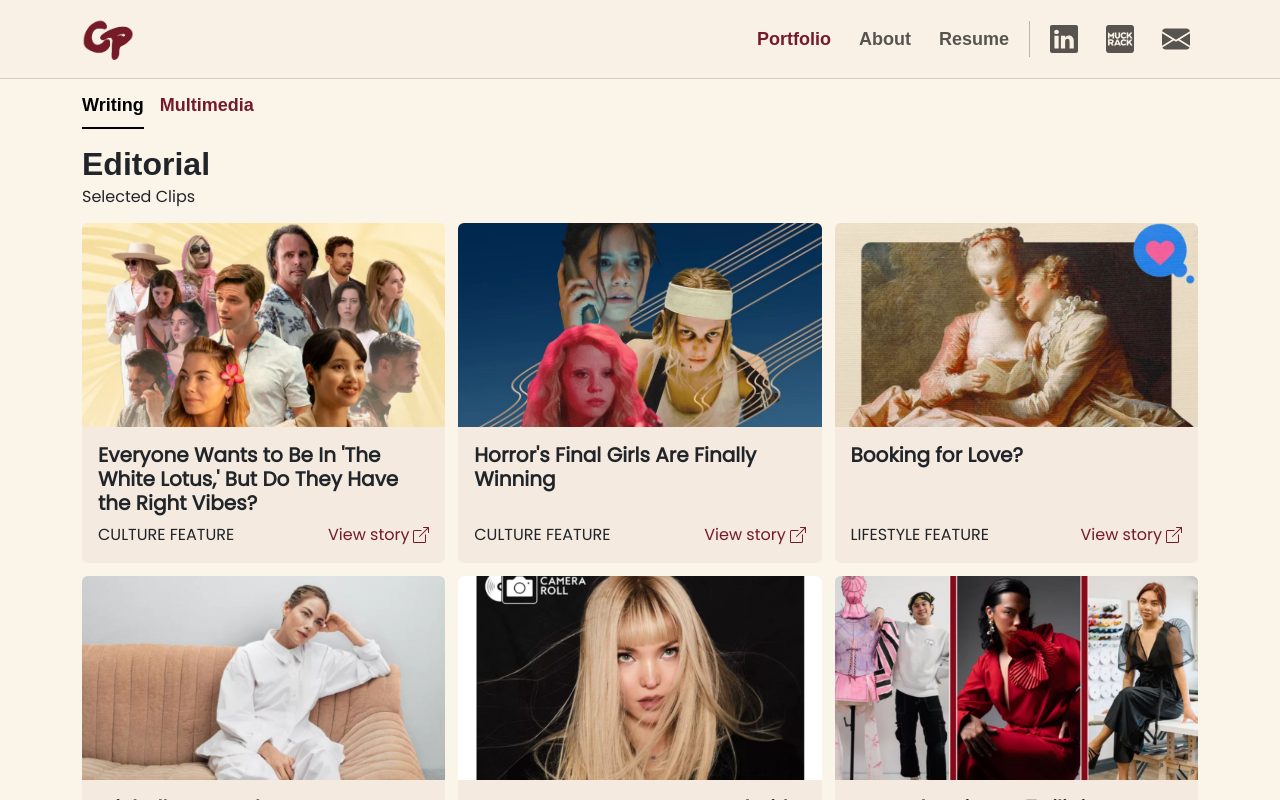
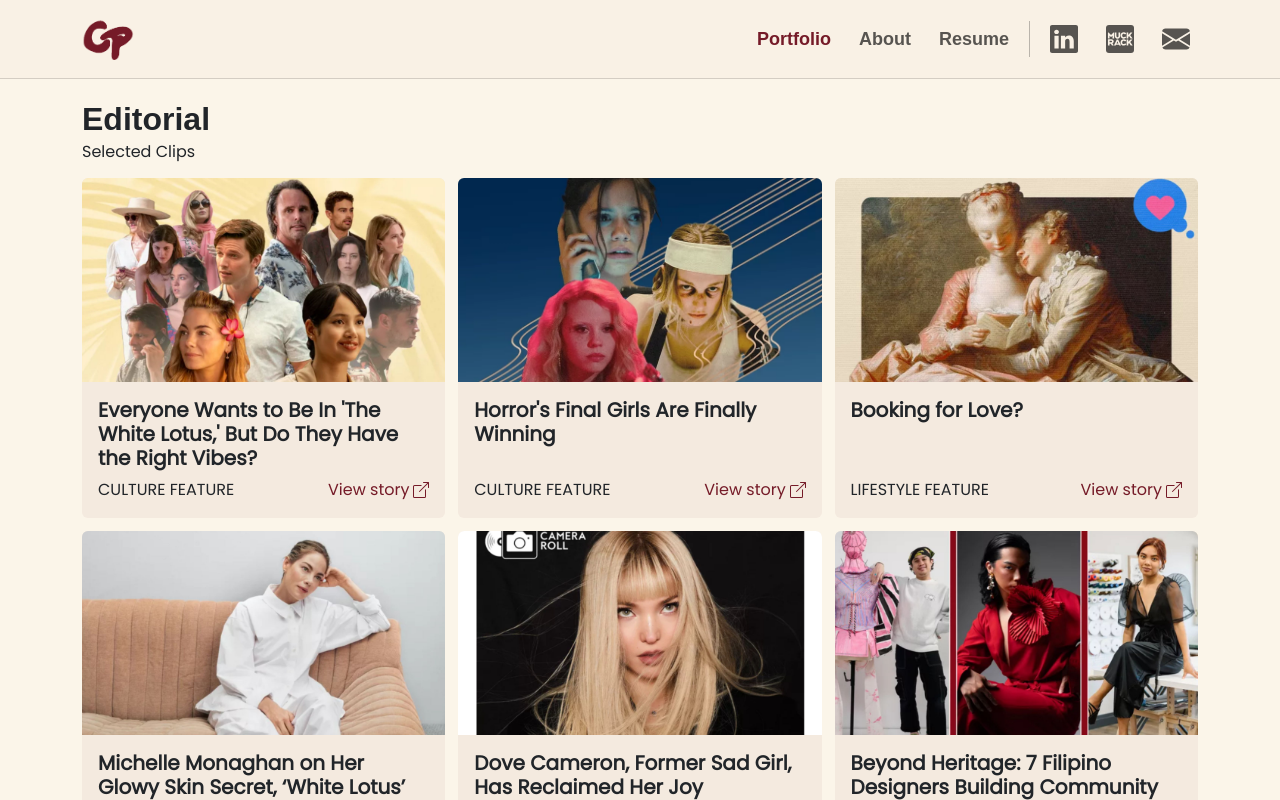
Before and after one commit to christinahsperrier/christinahsperrier.github.io, a Next.js app: page /portfolio/writing in a window 1280 px wide. Shown: the top 800 px of the page. Built offline with nearby package versions, Linux system fonts and the light colour scheme; a web font is replaced by a local one.

Commit message:
Removed writing and social from portfolio

```diff
--- a/app/portfolio/layout.jsx
+++ b/app/portfolio/layout.jsx
@@ -1,16 +1,5 @@
-import HeaderLink from "@/components/HeaderLink";
-import Link from "next/link";
-
 export default function PortfolioLayout({ children }){
     return <>
-        <ul className="nav nav-underline" id="myTab" role="tablist">
-            <li className="nav-item" role="presentation">
-                <HeaderLink label="Writing" route="/portfolio/writing" classes="tab-item" />
-            </li>
-            <li className="nav-item" role="presentation">
-                <HeaderLink label="Multimedia" route="/portfolio/multimedia" classes="tab-item" />
-            </li>
-        </ul>
         {children}
     </>
 }
```
